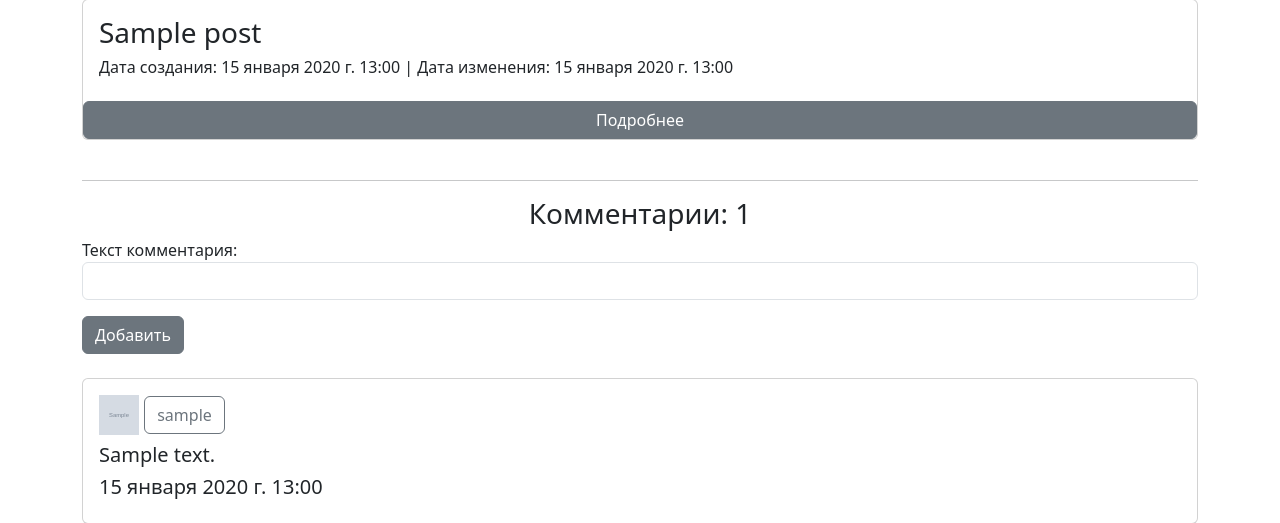
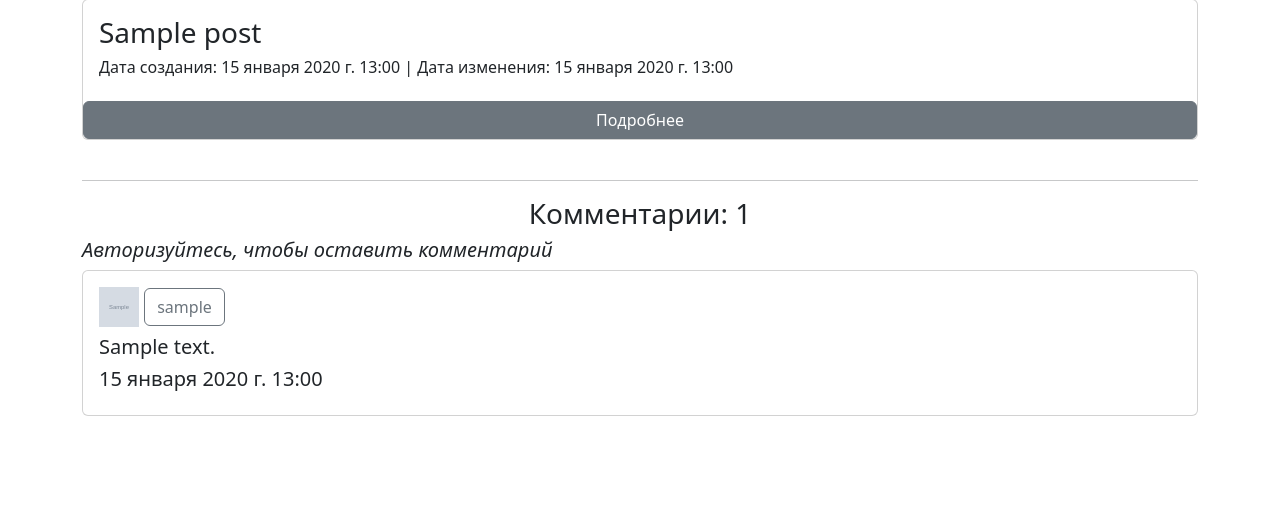
Before and after one commit to NovikovKonstantin-git/Learning-Platform-Illumail, a Django app: page /courses/1/posts/ in a window 1280 px wide. Shown: the part 240-763 px from the top of the page. After the commit the page ends 656 px from the top, so only its background shows below. Run offline with Django 4.2, Linux system fonts and the light colour scheme; tables that the repository leaves empty hold one stand-in row (values such as "Sample post"); grey boxes marked "Sample" are stand-in pictures; parts of the project's set-up code (start-up, migrations or seed data) failed here and were passed over.

Commit message:
added course comments

```diff
--- a/illumail/courses/templates/courses_posts.html
+++ b/illumail/courses/templates/courses_posts.html
@@ -37,13 +37,16 @@
 
     <hr>
     <h3 align="center">Комментарии: {{ count_comments }}</h3>
-
+    {% if request.user.is_authenticated %}
         <form method="post" autocomplete="off">
             {% csrf_token %}
             {{ form.as_p }}
             <button class="btn btn-secondary">Добавить</button>
         </form>
         <br>
+    {% else %}
+        <h5><i>Авторизуйтесь, чтобы оставить комментарий</i></h5>
+    {% endif %}
 
     {% for c in comments %}
     <div class="card">
```
Lines whose indentation alone changed are shown as unchanged.
